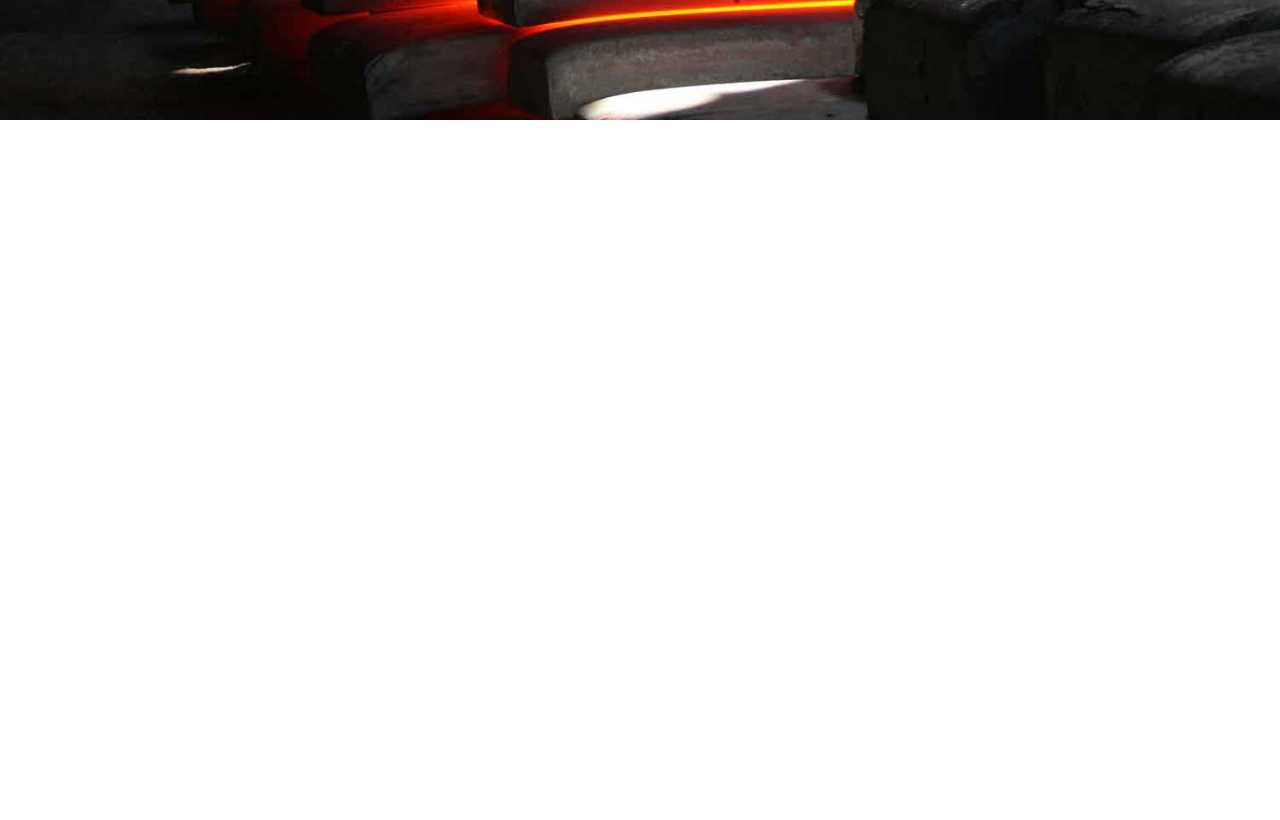
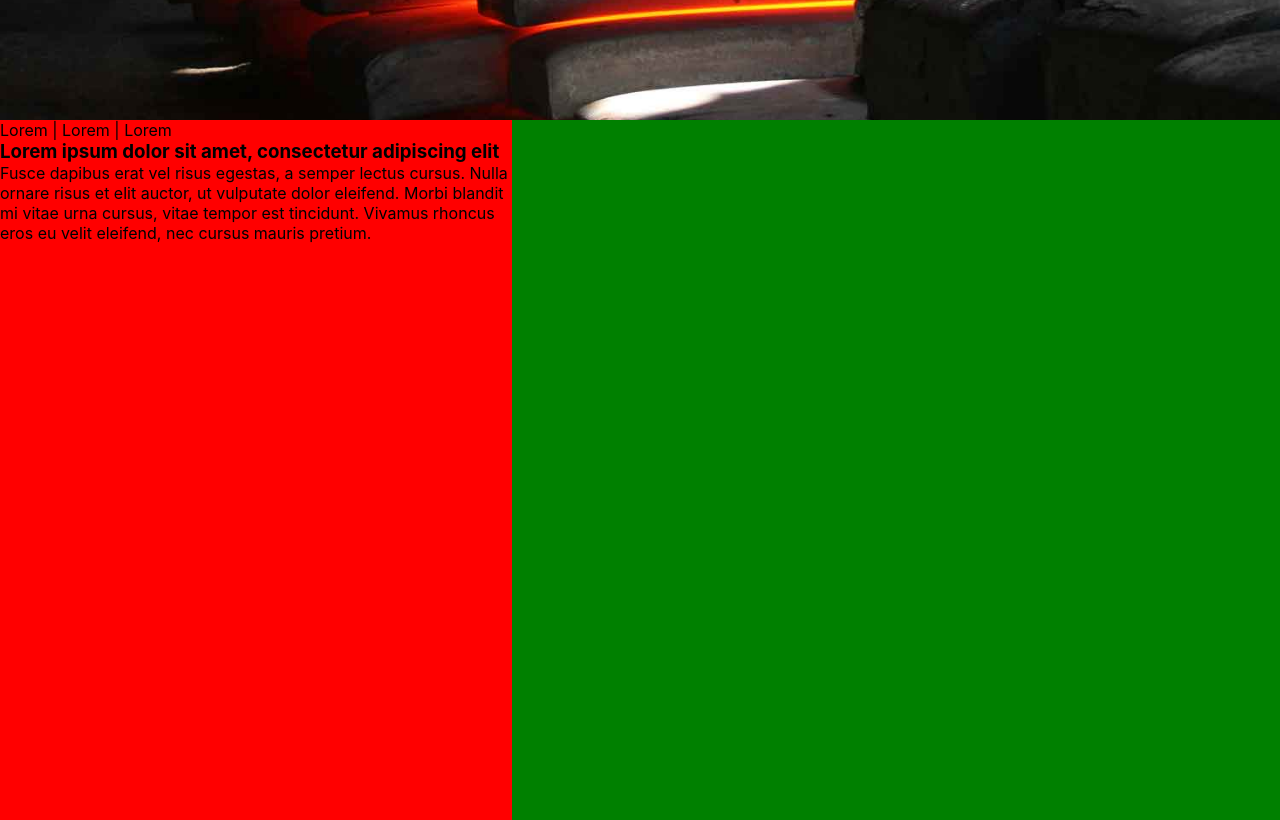
Before and after one commit to Tarnovskii/simple_app, a React (Create React App) app: page / in a window 1280 px wide. Shown: the part 680-1500 px from the top of the page. Before the commit the page ends 800 px from the top, so only its background shows below. Built offline with nearby package versions, Linux system fonts and the light colour scheme; the HTML template or start-up script is replaced by a standard one.

Commit message:
add new description block

```diff
--- a/src/components/Banner.jsx
+++ b/src/components/Banner.jsx
@@ -6,8 +6,10 @@ export const Banner = () => {
         <section className={s.wrapper}>
             <h1>Lorem Ipsum</h1>
             <h2>Lorem ipsum dolor sit amet, consectetur adipiscing elit.</h2>
-            <p>Lorem ipsum dolor sit amet, consectetur adipiscing elit. Aliquam arcu metus, luctus eget gravida ac,
-                fermentum a purus. Nam in velit vel dui dapibus sodales quis ac mauris.</p>
+            <p>
+                Lorem ipsum dolor sit amet, consectetur adipiscing elit. Aliquam arcu metus, luctus eget gravida ac,
+                fermentum a purus. Nam in velit vel dui dapibus sodales quis ac mauris.
+            </p>
         </section>
     )
 }
--- /dev/null
+++ b/src/components/Content.jsx
@@ -0,0 +1,19 @@
+import React from 'react'
+import s from '../stylesheets/content.module.css'
+
+export const Content = () => {
+    return (
+        <section className={s.wrapper}>
+            <div className={s.description}>
+                <p>Lorem | Lorem | Lorem</p>
+                <h3>Lorem ipsum dolor sit amet, consectetur adipiscing elit</h3>
+                <p>Fusce dapibus erat vel risus egestas, a semper lectus cursus. Nulla ornare risus et elit auctor, ut
+                    vulputate dolor eleifend. Morbi blandit mi vitae urna cursus, vitae tempor est tincidunt. Vivamus
+                    rhoncus eros eu velit eleifend, nec cursus mauris pretium.</p>
+            </div>
+            <div className={s.scroll}>
+
+            </div>
+        </section>
+    )
+}
--- a/src/components/Main.jsx
+++ b/src/components/Main.jsx
@@ -1,12 +1,14 @@
 import React, {Fragment} from 'react'
 import {Header} from "./Header";
 import {Banner} from "./Banner";
+import {Content} from "./Content";
 
 export const Main = () => {
     return (
         <Fragment>
             <Header/>
             <Banner/>
+            <Content/>
         </Fragment>
     )
 }
--- /dev/null
+++ b/src/stylesheets/content.module.css
@@ -0,0 +1,17 @@
+.wrapper {
+    min-height: 500px;
+    height: 700px;
+    display: flex;
+}
+
+.description {
+    width: 40%;
+    height: 100%;
+    background: red;
+}
+
+.scroll {
+    width: 60%;
+    height: 100%;
+    background: green;
+}
--- a/src/stylesheets/header.module.css
+++ b/src/stylesheets/header.module.css
@@ -1,6 +1,6 @@
 .headerWrapper {
     height: 80px;
-    background: rgba(0,0,0,0.4);
+    background: rgba(0,0,0,0.55);
     color: white;
     position: sticky;
     top: 0;
```
